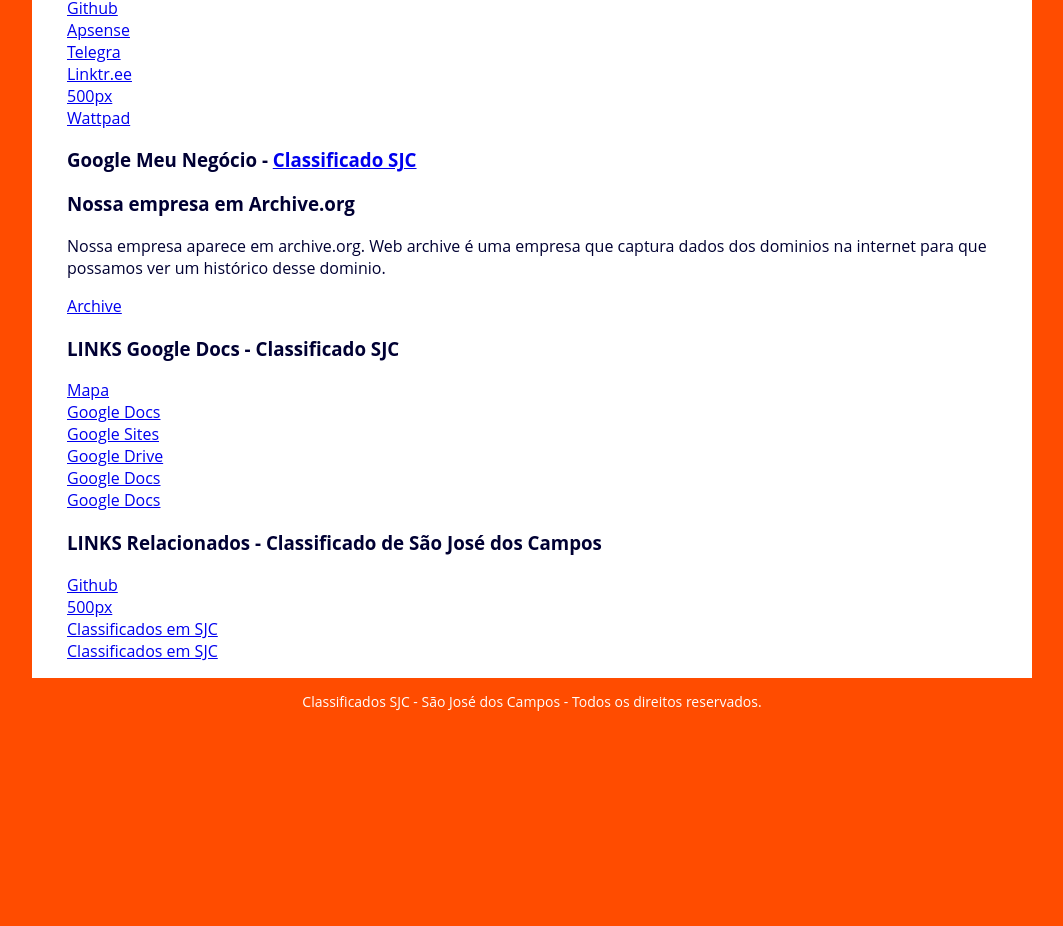
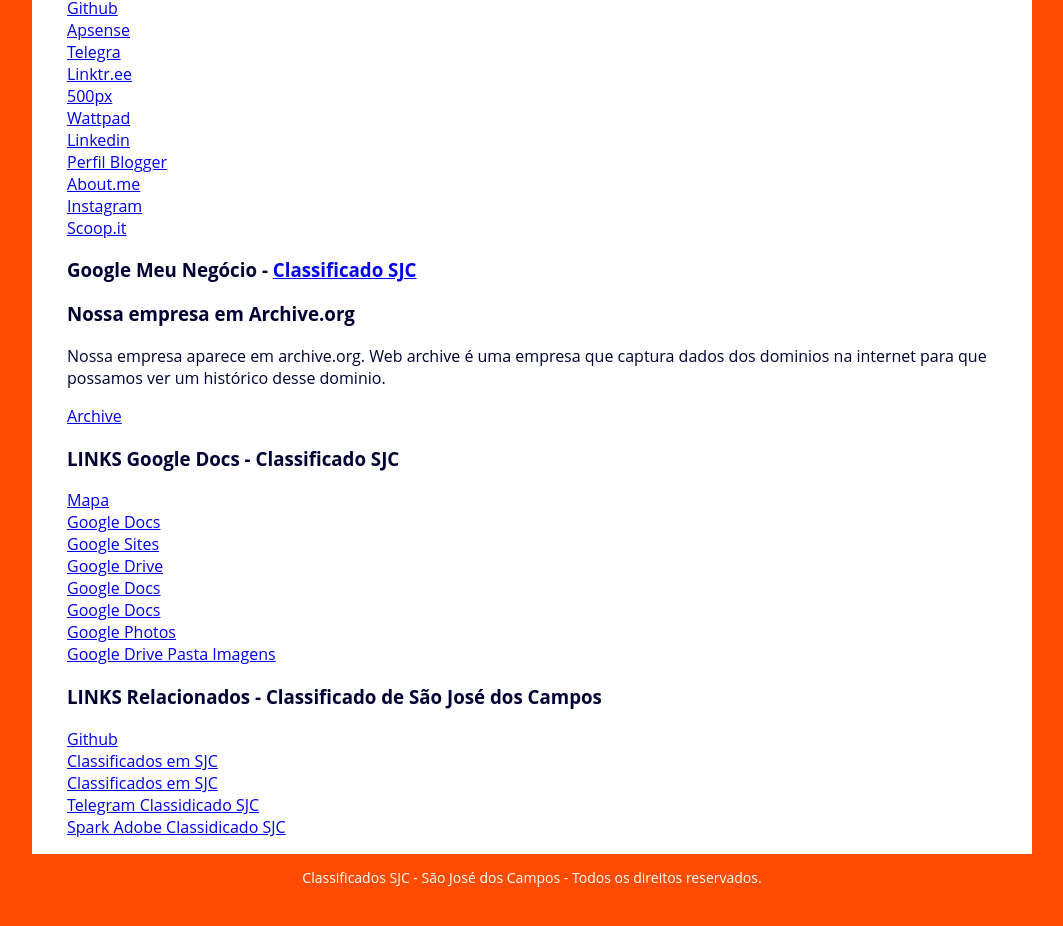
Before and after one commit to classificadosjc/classificadosjc, a plain HTML site: page index.html in a window 1280 px wide. Shown: the part 1257-2183 px from the top of the page, without its empty margins (108-1171 px from the left). Before the commit the page ends 2022 px from the top, so only its background shows below. Drawn offline with Linux system fonts and the light colour scheme.

Commit message:
Update index.html

```diff
--- a/index.html
+++ b/index.html
@@ -91,6 +91,11 @@
 <a href="https://linktr.ee/classificado.sjc">Linktr.ee</a><br>
 <a href="https://500px.com/p/classificadosjc">500px</a><br>
 <a href="https://www.wattpad.com/user/classificadosjc">Wattpad</a><br>
+<a href="https://www.linkedin.com/in/classificado-sjc-20744b219">Linkedin</a><br>
+<a href="https://www.blogger.com/profile/01840721009964819556">Perfil Blogger</a><br>
+<a href="https://about.me/classificadosjc">About.me</a><br>
+<a href="https://www.instagram.com/classificado.sjc.br">Instagram</a><br>
+<a href="https://www.scoop.it/topic/classificado-sjc">Scoop.it</a><br>
 
 <h3>Google Meu Negócio - <a href="https://classificado-sjc.negocio.site">Classificado SJC</a></h3>
 <h3>Nossa empresa em Archive.org</h3>
@@ -106,13 +111,16 @@
 <a href="https://drive.google.com/drive/folders/1Qymm6EO_BKxUxlCOFPS3u-jOP4RzwVsX?usp=sharing">Google Drive</a><br>
 <a href="https://docs.google.com/presentation/d/12XApe3FfyP1kfqFvwdCWzE-B_tFsJrdfUtWUFNbRJ34">Google Docs</a><br>
 <a href="https://docs.google.com/forms/d/e/1FAIpQLSc3ej6lR1CYO_CtzjPjV5emJNtWL5-wG4-hWC9WlwKnvNbwdA/viewform?usp=sf_link">Google Docs</a><br>
+<a href="https://photos.app.goo.gl/xj6o297r4KoaonCg8">Google Photos</a><br>
+<a href="https://drive.google.com/drive/folders/1lFprIrw6MypzoFTldeIGzQU6BHFJfXpz">Google Drive Pasta Imagens</a><br>
 
 <h3>LINKS Relacionados - Classificado de São José dos Campos</h3>
 
-<a href="https://gkcontabilidade.github.io/gkcontabilidadesjc/">Github</a><br>
-<a href="hhttps://500px.com/p/classificadosjc">500px</a><br>
+<a href="https://classificadosjc.github.io/classificadosjc">Github</a><br>
 <a href="https://bit.ly/classificadosjc">Classificados em SJC</a><br>
 <a href="https://classificadosjc.page.link/principal">Classificados em SJC</a><br>
+<a href="https://t.me/s/classificadosjc">Telegram Classidicado SJC</a><br>
+<a href="https://spark.adobe.com/page/O4RTB5GUV3Trw">Spark Adobe Classidicado SJC</a><br>
 </p>
 
 </article></div></div></body></html>
```
